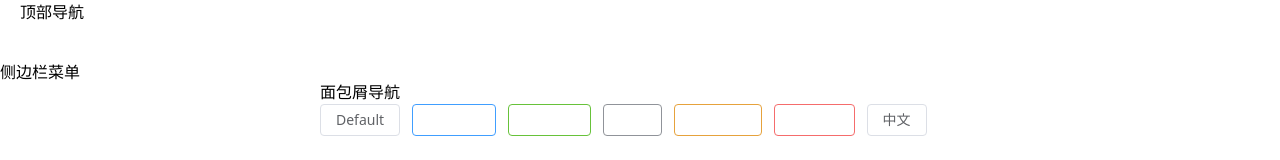
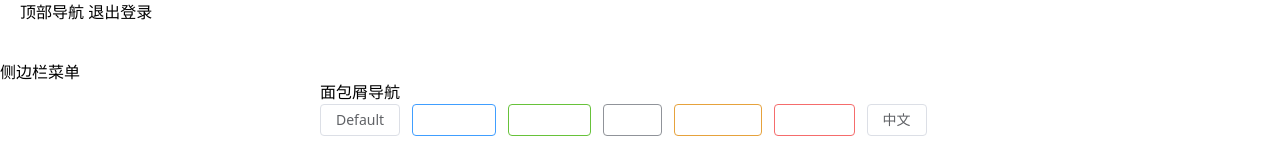
Before and after one commit to xl123-ss/admin-web, a Vue app: page / in a window 1280 px wide. Shown: the top 160 px of the page. Built offline with nearby package versions, Linux system fonts and the light colour scheme.

Commit message:
退出登录接口交互

```diff
--- a/src/api/auth.js
+++ b/src/api/auth.js
@@ -6,3 +6,7 @@ export function login(username, password) {
 		password
 	})
 }
+
+export function logout() {
+	return axios.post('/sys/auth/logout')
+}
--- a/src/layout/components/TopNav.vue
+++ b/src/layout/components/TopNav.vue
@@ -1,7 +1,24 @@
-<script setup></script>
+<script setup>
+import { logout } from '@/api/auth'
+import { useCookies } from '@vueuse/integrations/useCookies'
+
+const cookie = useCookies()
+const router = useRouter()
+
+const handleLogout = () => {
+	logout().then(res => {
+		console.log(res)
+		cookie.remove('accessToken')
+		router.push('/login')
+	})
+}
+</script>
 
 <template>
-	<div>顶部导航</div>
+	<div>
+		顶部导航
+		<button @click="handleLogout">退出登录</button>
+	</div>
 </template>
 
 <style scoped></style>
--- a/src/views/login.vue
+++ b/src/views/login.vue
@@ -27,7 +27,6 @@ const rules = {
 const formRef = ref(null)
 
 const onSubmit = () => {
-	console.log('submit!')
 	formRef.value.validate(valid => {
 		if (!valid) {
 			return false
```
